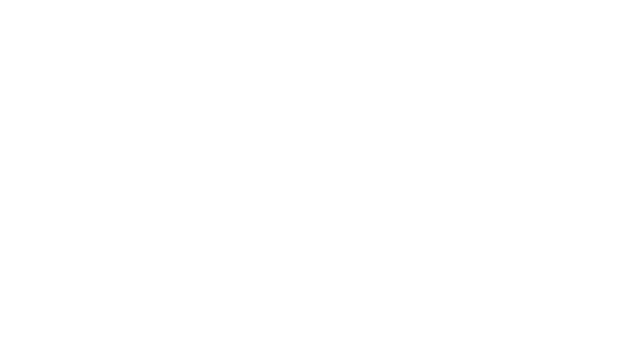
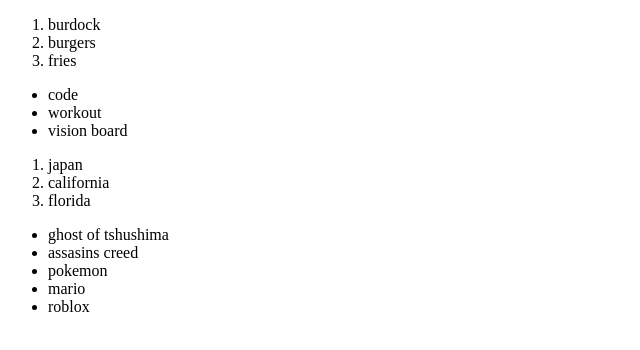
Before and after one commit to MelMcBride/html-boilerplate, a plain HTML site: page list.html in a window 1280 px wide. Shown: the whole page, without its empty margins (0-640 px from the left). Drawn offline with Linux system fonts and the light colour scheme.

Commit message:
list.html

```diff
--- a/list.html
+++ b/list.html
@@ -6,6 +6,27 @@
     <title>Document</title>
 </head>
 <body>
-
+    <ol>
+        <li>burdock</li>
+        <li>burgers</li>
+        <li>fries</li>
+     </ol>
+     <ul>
+        <li>code</li>
+        <li>workout</li>
+        <li>vision board</li>
+     </ul>
+     <ol>
+        <li>japan</li>
+        <li>california</li>
+        <li>florida</li>
+     </ol>
+     <ul>
+        <li>ghost of tshushima</li>
+        <li>assasins creed</li>
+        <li>pokemon</li>
+        <li>mario</li>
+        <li>roblox</li>
+     </ul>
 </body>
 </html>
```
